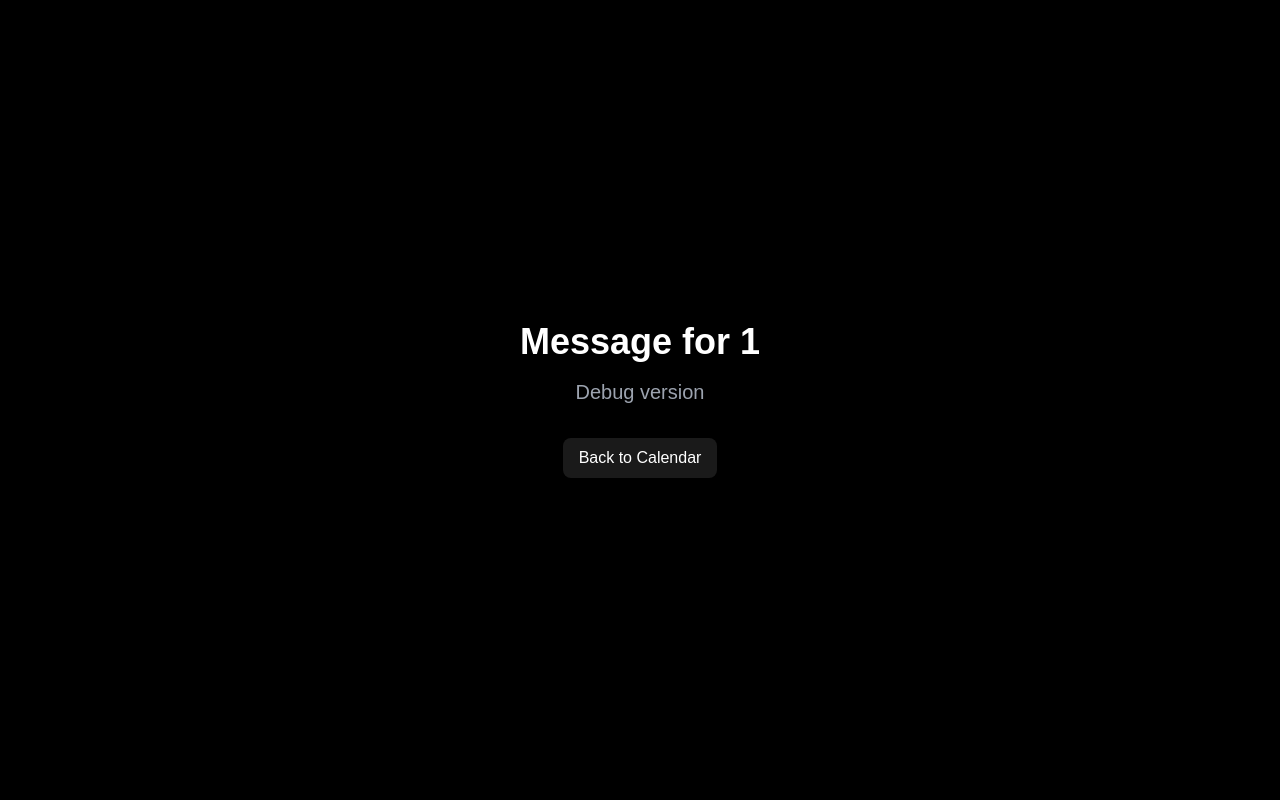
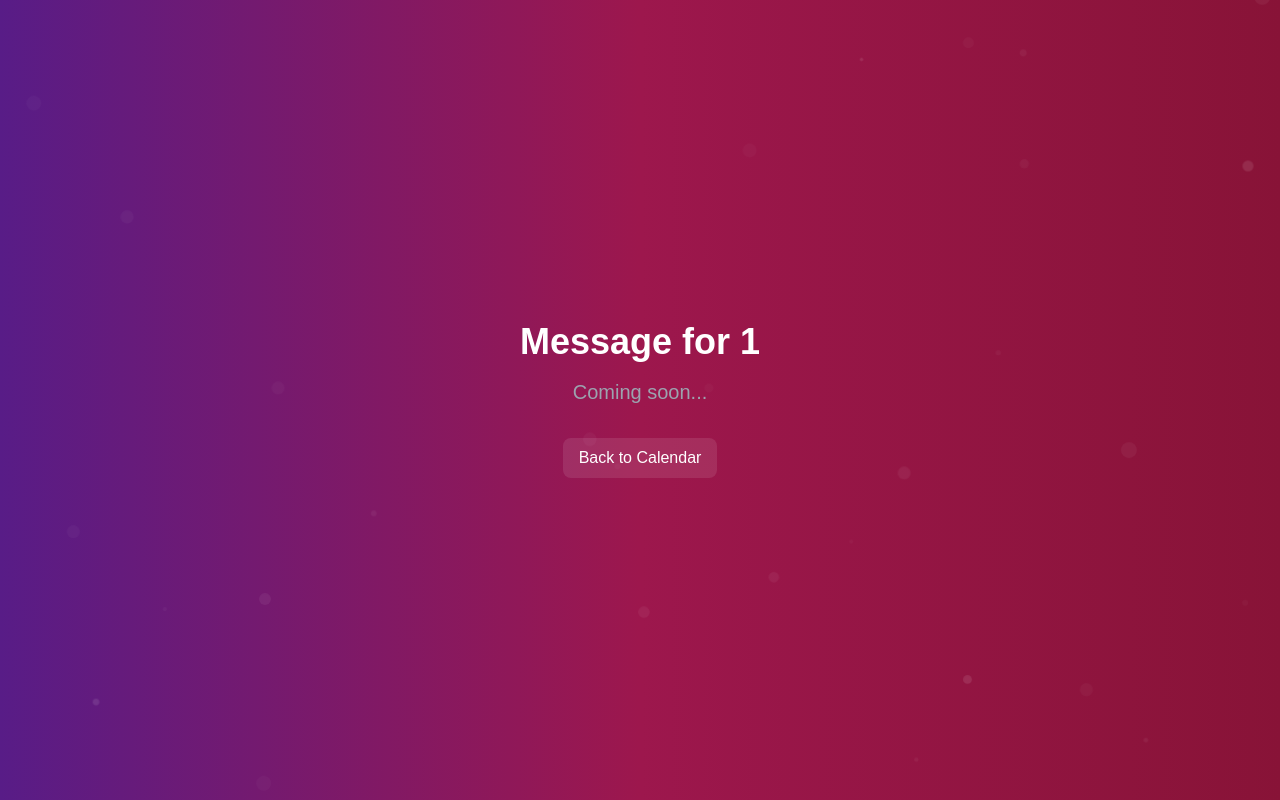
Before and after one commit to moidotsh/calendar-messages, a Next.js app: page /message/1 in a window 1280 px wide. Built offline with nearby package versions, Linux system fonts and the light colour scheme.

Commit message:
pagepiling

```diff
--- /dev/null
+++ b/src/components/AnimatedLayout.tsx
@@ -0,0 +1,53 @@
+// src/components/AnimatedLayout.tsx
+import { useRouter } from "next/router";
+import { AnimatedBackground } from "./AnimatedBackground";
+import { useEffect, useState } from "react";
+
+interface AnimatedLayoutProps {
+  children: React.ReactNode;
+  progress?: number; // Optional progress for home page
+}
+
+export const AnimatedLayout = ({
+  children,
+  progress = 0,
+}: AnimatedLayoutProps) => {
+  const router = useRouter();
+  const [isTransitioning, setIsTransitioning] = useState(false);
+  const isHomePage = router.pathname === "/";
+
+  useEffect(() => {
+    const handleRouteStart = () => setIsTransitioning(true);
+    const handleRouteComplete = () => setIsTransitioning(false);
+
+    router.events.on("routeChangeStart", handleRouteStart);
+    router.events.on("routeChangeComplete", handleRouteComplete);
+
+    return () => {
+      router.events.off("routeChangeStart", handleRouteStart);
+      router.events.off("routeChangeComplete", handleRouteComplete);
+    };
+  }, [router]);
+
+  return (
+    <div className="relative min-h-screen">
+      {/* Background with transition */}
+      <div
+        className={`fixed inset-0 transition-transform duration-700 ease-in-out ${
+          isTransitioning ? "translate-y-full" : "translate-y-0"
+        }`}
+      >
+        <AnimatedBackground progress={progress} />
+      </div>
+
+      {/* Content */}
+      <div
+        className={`relative z-10 transition-opacity duration-700 ${
+          isTransitioning ? "opacity-0" : "opacity-100"
+        }`}
+      >
+        {children}
+      </div>
+    </div>
+  );
+};
--- a/src/pages/index.tsx
+++ b/src/pages/index.tsx
@@ -1,5 +1,11 @@
-import HorizontalCalendar from "../components/HorizontalCalendar";
+// src/pages/index.tsx
+import HorizontalCalendar from "@/components/HorizontalCalendar";
+import { AnimatedLayout } from "@/components/AnimatedLayout";
 
 export default function Home() {
-  return <HorizontalCalendar />;
+  return (
+    <AnimatedLayout>
+      <HorizontalCalendar />
+    </AnimatedLayout>
+  );
 }
--- a/src/pages/message/[date].tsx
+++ b/src/pages/message/[date].tsx
@@ -1,26 +1,28 @@
-// pages/message/[date].tsx
+// src/pages/message/[date].tsx
 import { useRouter } from "next/router";
+import { AnimatedLayout } from "@/components/AnimatedLayout";
 
 const MessagePage = () => {
   const router = useRouter();
   const { date } = router.query;
 
-  // Add console.log to track component lifecycle
-  console.log("MessagePage render", { date, query: router.query });
-
   return (
-    <div className="min-h-screen bg-black text-white flex items-center justify-center">
+    <AnimatedLayout>
+      <div className="min-h-screen flex items-center justify-center">
         <div className="text-center">
-        <h1 className="text-4xl font-bold mb-4">Message for {date}</h1>
-        <p className="text-xl text-gray-400">Debug version</p>
+          <h1 className="text-4xl font-bold mb-4 text-white">
+            Message for {date}
+          </h1>
+          <p className="text-xl text-gray-400">Coming soon...</p>
           <button
             onClick={() => router.push("/")}
-          className="mt-8 px-4 py-2 bg-white/10 hover:bg-white/20 rounded-lg transition-colors"
+            className="mt-8 px-4 py-2 bg-white/10 hover:bg-white/20 rounded-lg transition-colors text-white"
           >
             Back to Calendar
           </button>
         </div>
       </div>
+    </AnimatedLayout>
   );
 };
 
```
Lines whose indentation alone changed are shown as unchanged.
